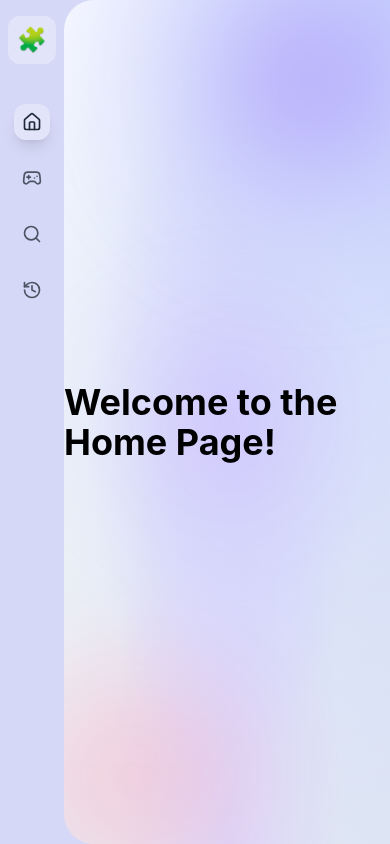
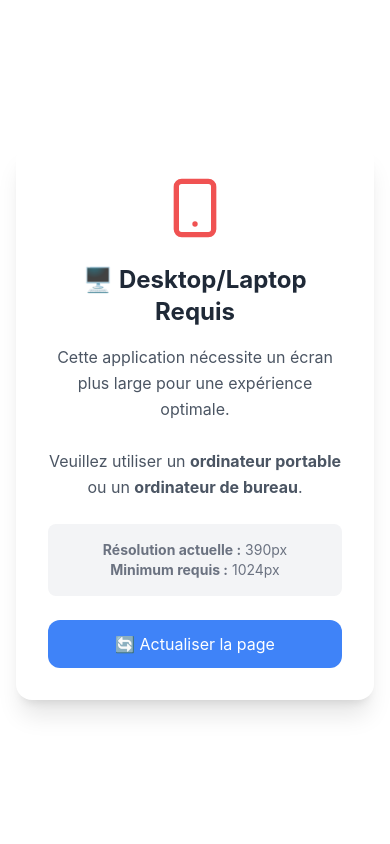
Before and after one commit to J-Babin/DigitQuest, a React (Vite) app in the folder digitquest-frontend/: page / in a window 390 px wide. Built offline with nearby package versions, Linux system fonts and the light colour scheme.

Commit message:
feat(GuardDevice): block the user if he doesn't have the right device

```diff
--- a/digitquest-frontend/src/App.tsx
+++ b/digitquest-frontend/src/App.tsx
@@ -1,14 +1,16 @@
 import { useRoutes } from 'react-router-dom';
-import { routes } from '@/Router/Routes'
+import { routes } from '@/router/Routes'
 import { Layout } from '@/components/Layout/Layout';
-import NavBar from '@/components/Navbar/NavBar';
+import { DeviceGuard } from './components/DeviceGuard';
 
 function App() {
    const routing = useRoutes(routes);
     return (
-        <Layout>
-            {routing}
-        </Layout>
+        <DeviceGuard>
+            <Layout>
+                {routing}
+            </Layout>
+        </DeviceGuard>
     );
 }
 
--- a/digitquest-frontend/src/Router/index.tsx
+++ /dev/null
@@ -1,2 +0,0 @@
-export { routes } from '@/Router/Routes';
-export * from '@/Router/Routes';
--- /dev/null
+++ b/digitquest-frontend/src/components/DeviceGuard.tsx
@@ -0,0 +1,52 @@
+import React from 'react';
+import { useDeviceDetection } from '@/hooks/UseDeviceDetection';
+import { Monitor, Laptop, Smartphone, Tablet } from 'lucide-react';
+
+interface DeviceGuardProps {
+  children: React.ReactNode;
+}
+
+export const DeviceGuard: React.FC<DeviceGuardProps> = ({ children }) => {
+  const { isDesktop, isMobile, isTablet, screenWidth } = useDeviceDetection();
+  if (isDesktop) {
+    return <>{children}</>;
+  }
+  return (
+    <div className="min-h-screen bg-gradient-to-br from-red-50 to-orange-50 flex items-center justify-center p-4">
+      <div className="max-w-md mx-auto text-center bg-white rounded-2xl shadow-xl p-8">
+        <div className="mb-6 flex justify-center">
+          {isMobile && <Smartphone size={64} className="text-red-500" />}
+          {isTablet && <Tablet size={64} className="text-orange-500" />}
+        </div>
+
+        <h1 className="text-2xl font-bold text-gray-800 mb-4">
+          🖥️ Desktop/Laptop Requis
+        </h1>
+
+        <p className="text-gray-600 mb-6 leading-relaxed">
+          Cette application nécessite un écran plus large pour une expérience optimale.
+          <br /><br />
+          Veuillez utiliser un <strong>ordinateur portable</strong> ou un <strong>ordinateur de bureau</strong>.
+        </p>
+
+        <div className="bg-gray-100 rounded-lg p-4 mb-6">
+          <p className="text-sm text-gray-500">
+            <strong>Résolution actuelle :</strong> {screenWidth}px
+            <br />
+            <strong>Minimum requis :</strong> 1024px
+          </p>
+        </div>
+
+        {/* Actions */}
+        <div className="space-y-3">
+          <button
+            onClick={() => window.location.reload()}
+            className="w-full bg-blue-500 hover:bg-blue-600 text-white py-3 px-6 rounded-xl transition-colors"
+          >
+            🔄 Actualiser la page
+          </button>
+        </div>
+      </div>
+    </div>
+  );
+};
--- /dev/null
+++ b/digitquest-frontend/src/hooks/UseDeviceDetection.tsx
@@ -0,0 +1,47 @@
+import { useState, useEffect } from 'react';
+
+interface DeviceInfo {
+  isDesktop: boolean;
+  isTablet: boolean;
+  isMobile: boolean;
+  screenWidth: number;
+  screenHeight: number;
+}
+
+export const useDeviceDetection = (): DeviceInfo => {
+  const [deviceInfo, setDeviceInfo] = useState<DeviceInfo>({
+    isDesktop: true,
+    isTablet: false,
+    isMobile: false,
+    screenWidth: 1920,
+    screenHeight: 1080,
+  });
+
+  useEffect(() => {
+    const updateDeviceInfo = () => {
+      const width = window.innerWidth;
+      const height = window.innerHeight;
+
+      // Breakpoints
+      const isMobile = width < 768;
+      const isTablet = width >= 768 && width < 1024;
+      const isDesktop = width >= 1024;
+
+      setDeviceInfo({
+        isDesktop,
+        isTablet,
+        isMobile,
+        screenWidth: width,
+        screenHeight: height,
+      });
+    };
+
+    updateDeviceInfo();
+
+    window.addEventListener('resize', updateDeviceInfo);
+
+    return () => window.removeEventListener('resize', updateDeviceInfo);
+  }, []);
+
+  return deviceInfo;
+};
--- a/digitquest-frontend/src/Router/Routes.tsx
+++ b/digitquest-frontend/src/router/Routes.tsx
@@ -1,11 +1,11 @@
 import { type RouteObject, Navigate } from 'react-router-dom';
 import { lazy, Suspense } from 'react';
-import Home from '@/Pages/HomePage';
+import Home from '@/pages/HomePage';
 
 
-const PuzzlePage = lazy(() => import('@/Pages/PuzzlePage'));
-const SearchSolutionPage = lazy(() => import('@/Pages/SearchSolutionPage'));
-const HistoryPage = lazy(() => import('@/Pages/HistoryPage'));
+const PuzzlePage = lazy(() => import('@/pages/PuzzlePage'));
+const SearchSolutionPage = lazy(() => import('@/pages/SearchSolutionPage'));
+const HistoryPage = lazy(() => import('@/pages/HistoryPage'));
 
 
 // Composant de loading
--- /dev/null
+++ b/digitquest-frontend/src/router/index.tsx
@@ -0,0 +1,2 @@
+export { routes } from '@/router/Routes';
+export * from '@/router/Routes';
```
Also changed, not shown: digitquest-frontend/src/pages/HistoryPage.tsx (renamed from digitquest-frontend/src/Pages/HistoryPage.tsx), digitquest-frontend/src/pages/HomePage.tsx (renamed from digitquest-frontend/src/Pages/HomePage.tsx), digitquest-frontend/src/pages/PuzzlePage.tsx (renamed from digitquest-frontend/src/Pages/PuzzlePage.tsx), digitquest-frontend/src/pages/SearchSolutionPage.tsx (renamed from digitquest-frontend/src/Pages/SearchSolutionPage.tsx).
